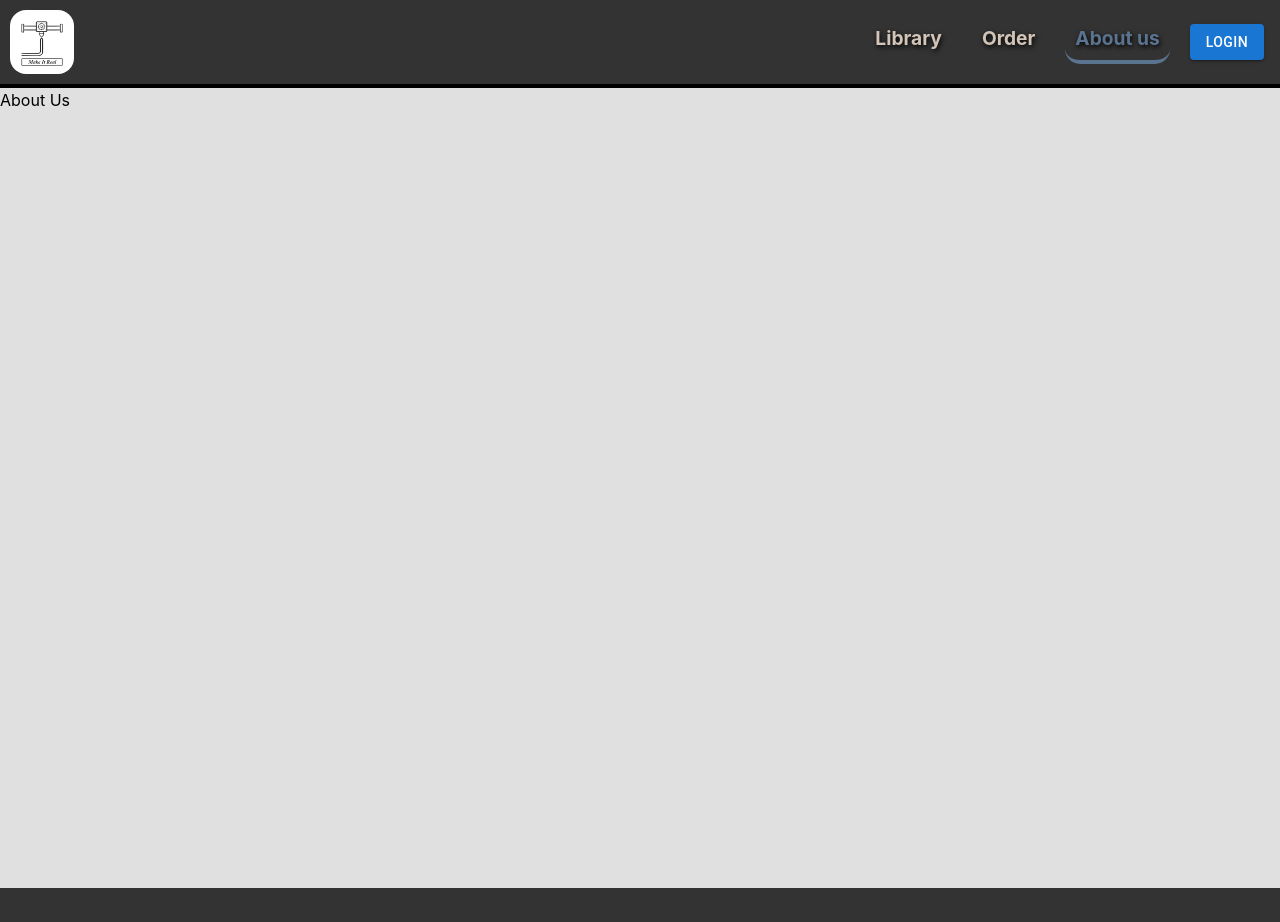
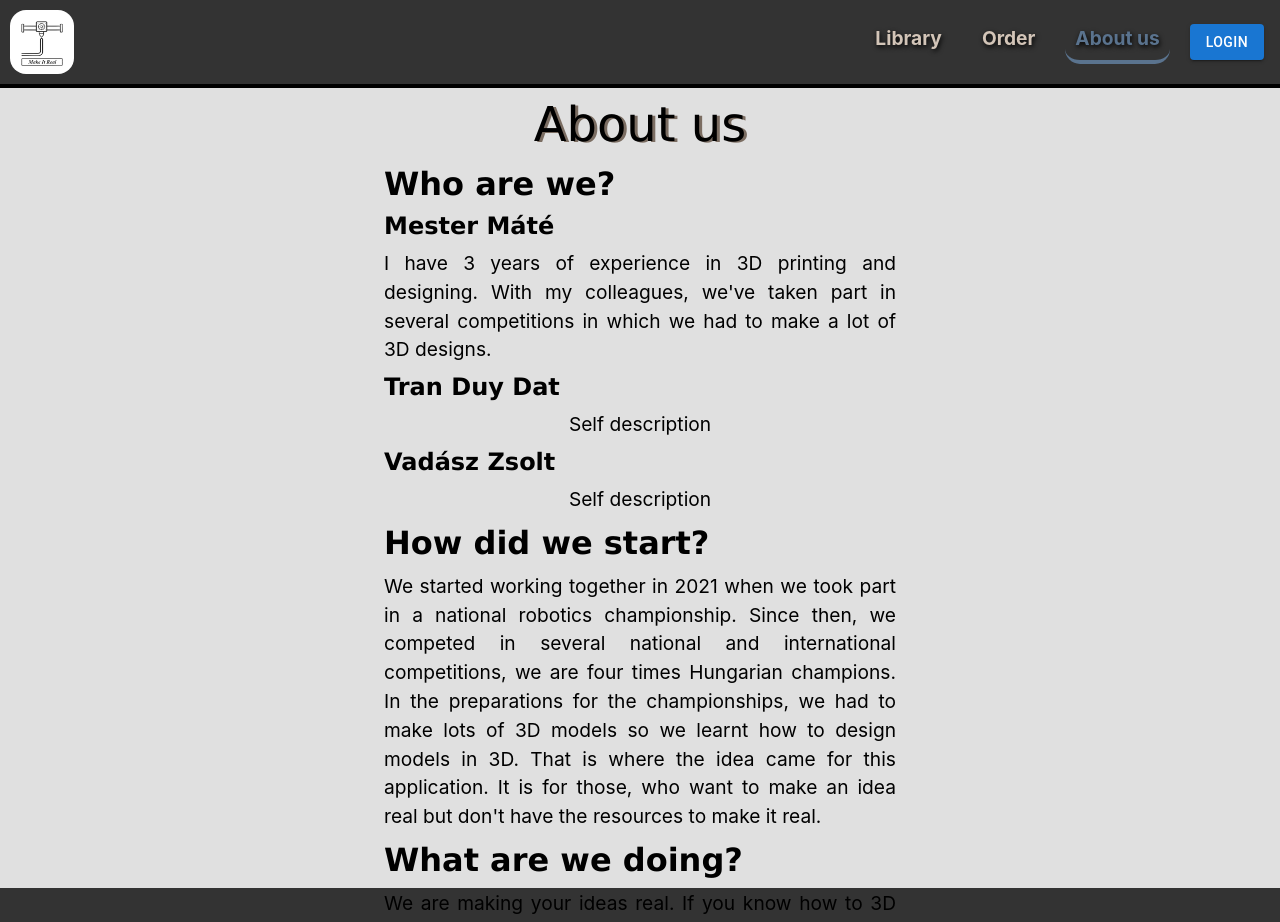
Before and after one commit to TranRobi/VizsgaRemek_MakeItReal, a React (Create React App) app in the folder frontend/: page /aboutus in a window 1280 px wide. Shown: the top 922 px of the page. Built offline with nearby package versions, Linux system fonts and the light colour scheme; no server answers.

Commit message:
added and styled About us page

```diff
--- a/frontend/src/App.css
+++ b/frontend/src/App.css
@@ -21,7 +21,7 @@ Blush Pink: #FAD4D8
 Pale Gold: #F7E4C4
 */
 .login {
-	background-color: #f7e4c4;
+  background-color: #ffffff;
 }
 * {
   -webkit-box-sizing: content-box;
@@ -227,26 +227,61 @@ section h3 {
   font-family: "Segoe UI", Tahoma, Geneva, Verdana, sans-serif;
 }
 
+section h2 {
+  font-size: 1.5rem;
+}
+
 section a {
   display: block;
   width: fit-content;
   margin: 1.5rem 0;
   padding: 1.1rem;
-	background-color: darkorange;
+  background-color: #888888;
   border-top-right-radius: 30%;
   border-bottom-right-radius: 30%;
-	color: #0e191f;
+  color: #171717;
   font-size: 1.3rem;
 }
 section a:hover {
   padding: 1.1rem;
-	background-color: #0e191f;
+  background-color: #333333;
   border-top-right-radius: 30%;
   border-bottom-right-radius: 30%;
-	color: darkorange;
+  color: rgb(200, 200, 200);
   font-size: 1.3rem;
   transition: 0.5s;
 }
 section div {
   width: 50%;
 }
+
+.aboutus h1 {
+  font-size: 3rem;
+  font-family: "Lucida Sans", "Lucida Sans Regular", "Lucida Grande",
+    "Lucida Sans Unicode", Geneva, Verdana, sans-serif;
+  text-shadow: #7b6d62 3px 1px;
+  text-align: center;
+}
+
+.aboutus h2 {
+  font-size: 2rem;
+  font-family: "Lucida Sans", "Lucida Sans Regular", "Lucida Grande",
+    "Lucida Sans Unicode", Geneva, Verdana, sans-serif;
+  padding-left: 30%;
+  font-weight: bolder;
+}
+
+.aboutus h3 {
+  font-size: 1.5rem;
+  font-family: "Lucida Sans", "Lucida Sans Regular", "Lucida Grande",
+    "Lucida Sans Unicode", Geneva, Verdana, sans-serif;
+  padding-left: 30%;
+  font-weight: bold;
+}
+
+.aboutus p {
+  font-size: 1.2rem;
+  padding-left: 30%;
+  padding-right: 30%;
+  text-align: justify;
+}
--- a/frontend/src/Pages/AboutUs/AboutUs.js
+++ b/frontend/src/Pages/AboutUs/AboutUs.js
@@ -7,7 +7,45 @@ function AboutUs() {
 	return (
 		<>
 			<Navbar />
-			<div className="h-screen">About Us</div>
+			<div className="aboutus">
+			<div className="h-screen">
+				<h1>About us</h1>
+				<h2>Who are we?</h2>
+				<div className="members">
+					<div className="Mate">
+						<h3>Mester Máté</h3>
+						<p class="description">
+							I have 3 years of experience in 3D printing and designing. With my colleagues, we've
+							taken part in several competitions in which we had to make a lot of 3D designs.
+						</p>
+					</div>
+					<div className="Trani">
+						<h3>Tran Duy Dat</h3>
+						<p class="description">Self description</p>
+					</div>
+					<div className="Zsolt">
+						<h3>Vadász Zsolt</h3>
+						<p class="description">Self description</p>
+					</div>
+				</div>
+				<h2>How did we start?</h2>
+				<p>
+					We started working together in 2021 when we took part in a national robotics championship.
+					Since then, we competed in several national and international competitions, we are four times
+					Hungarian champions. In the preparations for the championships, we had to make lots of 3D models
+					so we learnt how to design models in 3D. That is where the idea came for this application. It is
+					for those, who want to make an idea real but don't have the resources to make it real.
+				</p>
+
+
+				<h2>What are we doing?</h2>
+				<p>
+					We are making your ideas real. If you know how to 3D model, you can send your design and we will
+					print it out and send it to you. If you don't know how to model, don't worry we got you. You can
+					send a description of what you need. We'll contact you and design the model for you, then print and ship.
+				</p>
+			</div>
+			</div>
 			<Footer />
 		</>
 	);
--- a/frontend/src/Pages/Home/Home.js
+++ b/frontend/src/Pages/Home/Home.js
@@ -20,8 +20,10 @@ function Home() {
 			<section>
 				<div>
 					<h1>About us</h1>
-					<h3>short introduction</h3>
-					<NavLink to={"/aboutus"}>Read more {<ReadMoreIcon />}</NavLink>
+					<h2>Who are we?</h2>
+					<h2>How did we start?</h2>
+					<h2>What are we doing?</h2>
+					<NavLink to={"/aboutus"}>See for yourself here	{<ReadMoreIcon />}</NavLink>
 				</div>
 				<img src="1.jpg" alt="asd" />
 			</section>
--- a/frontend/src/components/Footer/Footer.js
+++ b/frontend/src/components/Footer/Footer.js
@@ -65,7 +65,7 @@ function Footer() {
 			</div>
 			<div className="text-center pt-3 pb-3 w-full border-t-2 border-black">
 				<h1>
-					Copyright © 2024 MakeItReal™ | WeAreMakeItReal™. WE ARE MAKE IT REAL
+					Copyright © 2024 MakeItReal™ | MakeItReal™. MAKE IT REAL
 					KFT. Minden jog fenntartva. All rights reserved.
 				</h1>
 			</div>
```
Also changed, not shown: 1 other file (tests, documents, lock files or other folders). Lines whose indentation alone changed are shown as unchanged.
